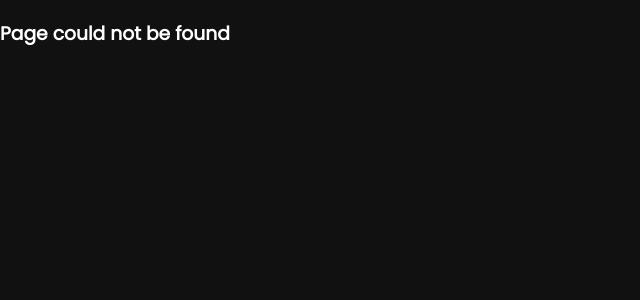
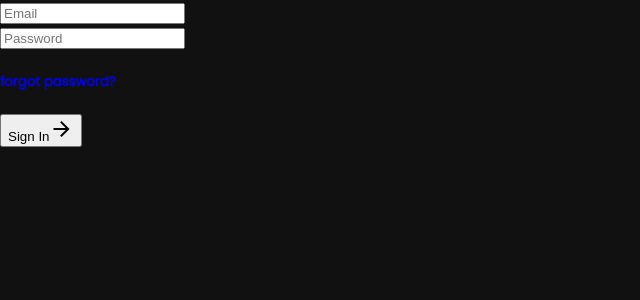
Before and after one commit to themosesnyambu/zero6apparel-frontend, a React app: page /signin in a window 1280 px wide. Shown: the top 300 px of the page, without its empty margins (0-640 px from the left). Built offline with nearby package versions, Linux system fonts and the light colour scheme.

Commit message:
signin component

```diff
--- a/src/App.jsx
+++ b/src/App.jsx
@@ -9,12 +9,14 @@ import CollectionContainer from "./components/common/hoc/collectionContainer";
 import Bag from "./components/views/bag/bag";
 import store from "./redux/store";
 import SignUp from "./components/views/auth/signup/signUp";
+import SignIn from "./components/views/auth/signin/signIn";
 
 const App = () => (
   <Provider store={store}>
     <BrowserRouter>
       <Switch>
         <Route exact path="/signup" component={SignUp} />
+        <Route exact path="/signin" component={SignIn} />
         <ContainerWrapper
           exact
           path="/releases/:id"
--- a/src/components/common/forms/inputField.jsx
+++ b/src/components/common/forms/inputField.jsx
@@ -2,7 +2,7 @@
 import React from 'react';
 import PropTypes from 'prop-types';
 
-const Input = ({
+const InputField = ({
   type, name, value, ...otherprops
 }) => (
   <input
@@ -13,9 +13,9 @@ const Input = ({
   />
 );
 
-Input.propTypes = {
+InputField.propTypes = {
   type: PropTypes.string.isRequired,
   name: PropTypes.string.isRequired,
   value: PropTypes.string.isRequired,
 };
-export default Input;
+export default InputField;
--- /dev/null
+++ b/src/components/views/auth/signin/signIn.jsx
@@ -0,0 +1,93 @@
+/* eslint-disable react/prop-types */
+import React, { useState, useEffect } from "react";
+import { Link } from "react-router-dom";
+import { useDispatch, useSelector } from "react-redux";
+import PropTypes from "prop-types";
+import { signInAccount, getToken } from "../../../../redux/actions/authActions";
+import InputField from "../../../common/forms/inputField";
+
+const SignIn = (props) => {
+  const [values, setValues] = useState({
+    email: "",
+    password: "",
+  });
+  const loading = useSelector((state)=> state.auth.loading)
+  const dispatch = useDispatch();
+  const { history } = props;
+
+  useEffect(() => {
+    const { location } = props;
+    const tokenString = location && location.search;
+    if (tokenString) {
+      const token = getToken(tokenString);
+      const userData = null;
+      dispatch(signInAccount(userData, history, token));
+      history.push("/");
+    }
+  }, [props]);
+
+  const onChange = (event) => {
+    event.persist();
+    setValues((prevState) => ({
+      ...prevState,
+      [event.target.name]: event.target.value,
+    }));
+  };
+
+  const handleSubmit = (event) => {
+    event.preventDefault();
+    const accountVerificationToken = null;
+    dispatch(signInAccount(values, history, accountVerificationToken));
+  };
+
+  return (
+    <form onSubmit={handleSubmit} className="main-form">
+      <div>
+        <div className="input-field">
+          <InputField
+            type="email"
+            value={values.email}
+            onChange={onChange}
+            name="email"
+            placeholder="Email"
+            className="form-input"
+            required
+          />
+        </div>
+        <div className="input-field">
+          <InputField
+            type="password"
+            value={values.password}
+            onChange={onChange}
+            name="password"
+            placeholder="Password"
+            className="form-input"
+            required
+          />
+        </div>
+        <div className="form-links">
+          <h5>
+            <Link to="/forgot-password">forgot password?</Link>
+          </h5>
+        </div>
+      </div>
+      <div className="input-field">
+        <button
+          className="bttn bttn-primary btn-block bttn-large"
+          type="submit"
+          value="Sign In"
+          disabled={loading}
+        >
+          {loading ? "Loading..." : "Sign In"}
+          <i className="arrow-forward material-icons">arrow_forward</i>
+        </button>
+      </div>
+    </form>
+  );
+};
+
+SignIn.propTypes = {
+  history: PropTypes.shape({}).isRequired,
+};
+
+export default SignIn;
--- a/src/redux/reducers/index.js
+++ b/src/redux/reducers/index.js
@@ -2,9 +2,11 @@ import { combineReducers } from 'redux';
 import LandingPageReducer from './landingPageReducer';
 import singleReleaseReducer from './releaseReducer';
 import bagReducer from './bagReducer'
+import authReducer from './authReducer'
 
 export default combineReducers({
   release: LandingPageReducer,
   singleRelease: singleReleaseReducer,
   bag: bagReducer,
+  auth: authReducer
 });
```
Also changed, not shown: src/redux/actions/authActions.js (renamed from src/redux/actions/authAcrions.js).
